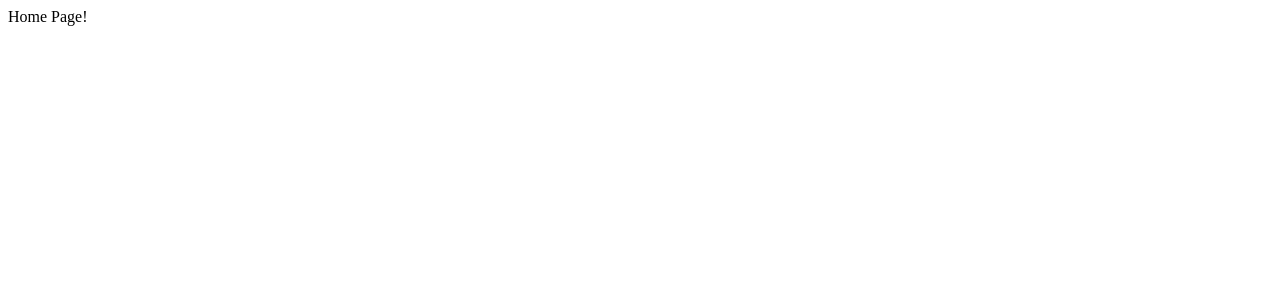
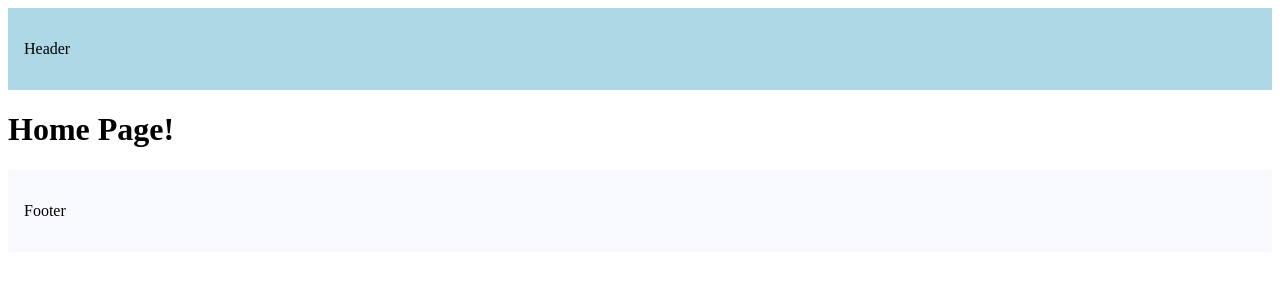
Before and after one commit to Udeme98/NextJS-Codevolution, a Next.js app: page / in a window 1280 px wide. Shown: the top 300 px of the page. Built offline with nearby package versions, Linux system fonts and the light colour scheme.

Commit message:
layout and nested layout

```diff
--- a/src/app/layout.tsx
+++ b/src/app/layout.tsx
@@ -1,16 +1,34 @@
 export const metadata = {
-  title: 'Next.js',
-  description: 'Generated by Next.js',
-}
+  title: "Next.js",
+  description: "Generated by Next.js",
+};
 
 export default function RootLayout({
   children,
 }: {
-  children: React.ReactNode
+  children: React.ReactNode;
 }) {
   return (
     <html lang="en">
-      <body>{children}</body>
+      <body>
+        <header
+          style={{
+            backgroundColor: "lightblue",
+            padding: "1rem",
+          }}
+        >
+          <p>Header</p>
+        </header>
+        {children}
+        <footer
+          style={{
+            backgroundColor: "ghostwhite",
+            padding: "1rem",
+          }}
+        >
+          <p>Footer</p>
+        </footer>
+      </body>
     </html>
-  )
+  );
 }
--- a/src/app/page.tsx
+++ b/src/app/page.tsx
@@ -1,4 +1,4 @@
 const Home = () => {
-  return <div>Home Page!</div>;
+  return <h1>Home Page!</h1>;
 };
 export default Home;
```
Also changed, not shown: src/app/product/[productId]/layout.tsx (added, +15 -0 lines).
